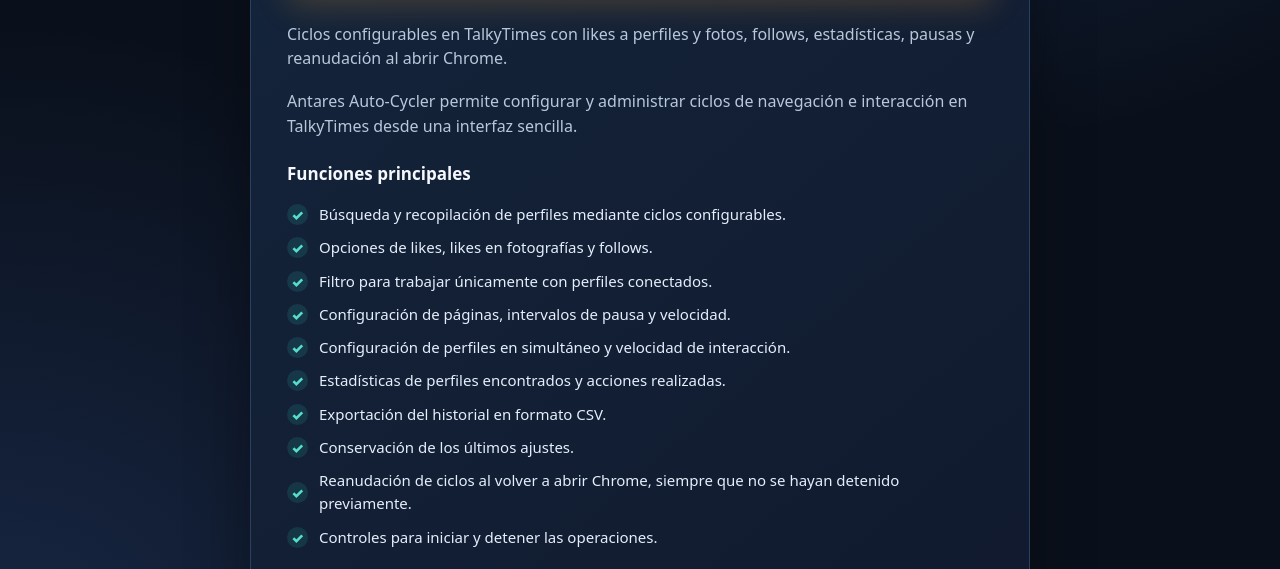
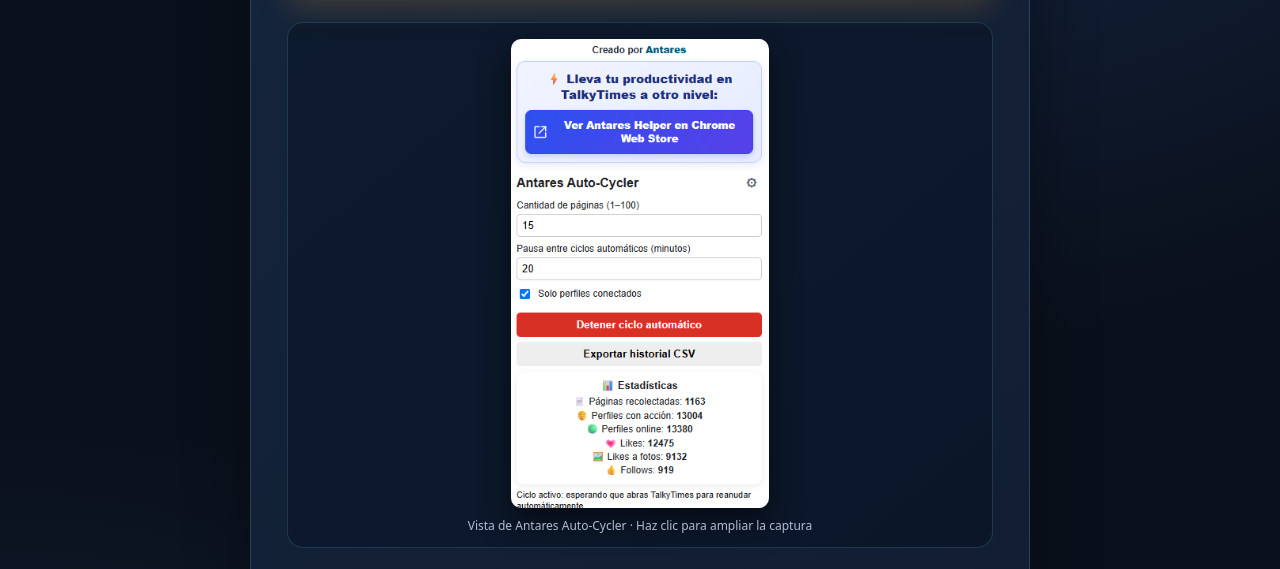
Before and after one commit to aspm93-crypto/antares-centro-ayuda, a plain HTML site: page despedida/helper/index.html in a window 1280 px wide. Shown: the part 524-1093 px from the top of the page. Drawn offline with Linux system fonts and the light colour scheme.

Commit message:
Display real Vista de Antares Auto-Cycler screenshot on uninstall page

```diff
--- a/despedida/helper/index.html
+++ b/despedida/helper/index.html
@@ -9,6 +9,11 @@ main{max-width:780px;width:100%;text-align:center}header{display:flex;align-item
 .panel small{color:#76d9f3;font-weight:800;letter-spacing:.11em;text-transform:uppercase;font-size:12px}h2{font-size:clamp(23px,4vw,31px);line-height:1.2;letter-spacing:-.03em;margin:12px 0} .panel p{color:#b9c7da;margin:0 0 18px}
 .features-heading{margin:22px 0 8px;color:#f6f8ff;font-size:17px}.features{list-style:none;padding:0;margin:16px 0 26px;display:grid;gap:10px}.features li{display:flex;gap:11px;align-items:center;color:#e5eefc;font-size:15px}.tick{display:grid;place-items:center;min-width:21px;height:21px;border-radius:50%;background:#2ac5ae24;color:#57dec9;font-size:14px;font-weight:900}
 .cta{margin:10px 0 25px;display:flex;justify-content:center;align-items:center;gap:10px;background:linear-gradient(110deg,#ffac30,#ffe08a);border-radius:12px;color:#15141b;text-decoration:none;padding:17px 22px;box-shadow:0 9px 32px #ffa93136;font-size:16px;font-weight:850;text-align:center;transition:transform .15s}.cta:hover{transform:translateY(-2px)}.cta:focus-visible,a:focus-visible{outline:3px solid #64e6ff;outline-offset:3px}
+.extension-preview{display:flex;align-items:center;flex-direction:column;gap:9px;margin:3px 0 24px;padding:16px 12px 12px;border:1px solid rgba(127,216,238,.17);border-radius:16px;background:rgba(6,16,31,.46)}
+.extension-preview a{display:block;max-width:100%;line-height:0;border-radius:10px}
+.extension-preview img{display:block;max-width:100%;max-height:470px;width:auto;height:auto;object-fit:contain;border-radius:10px;box-shadow:0 13px 30px #0008}
+.extension-preview figcaption{color:#aebdd0;text-align:center;font-size:12px;line-height:1.45}
+.extension-preview a:focus-visible{outline:3px solid #64e6ff;outline-offset:4px}
 .foot{display:flex;justify-content:center;gap:20px;flex-wrap:wrap;margin-top:27px;color:var(--muted);font-size:13px}.foot a{color:#a4dff7;text-decoration:underline;text-underline-offset:3px}
 @media(prefers-reduced-motion:reduce){.cta{transition:none}}@media(max-width:500px){header{font-size:19px}.panel{text-align:left}.intro{font-size:15px}.cta{font-size:15px}}
 </style></head><body><main>
@@ -20,6 +25,10 @@ main{max-width:780px;width:100%;text-align:center}header{display:flex;align-item
 <small>Descubre otra herramienta de Antares</small>
 <h2>Antares Auto-Cycler — Gestión automatizada de ciclos en TalkyTimes</h2>
 <a class="cta" href="https://chromewebstore.google.com/detail/talkytimes-auto-cycler-v2/hfdmoahodogomlkhogbjhjjdheeadiec" target="_blank" rel="noopener noreferrer" aria-label="Explorar Antares Auto-Cycler en Chrome Web Store">Explorar Antares Auto-Cycler <span aria-hidden="true">↗</span></a>
+<figure class="extension-preview">
+<a href="./vista-antares-auto-cycler.png" target="_blank" rel="noopener noreferrer" aria-label="Abrir captura completa de Vista de Antares Auto-Cycler"><img src="./vista-antares-auto-cycler.png" width="326" height="595" loading="lazy" decoding="async" alt="Captura real del panel de Antares Auto-Cycler, con opciones de páginas, pausa entre ciclos, filtros y estadísticas de actividad."></a>
+<figcaption>Vista de Antares Auto-Cycler · Haz clic para ampliar la captura</figcaption>
+</figure>
 <p>Ciclos configurables en TalkyTimes con likes a perfiles y fotos, follows, estadísticas, pausas y reanudación al abrir Chrome.</p>
 <p>Antares Auto-Cycler permite configurar y administrar ciclos de navegación e interacción en TalkyTimes desde una interfaz sencilla.</p>
 <h3 class="features-heading">Funciones principales</h3>
```
